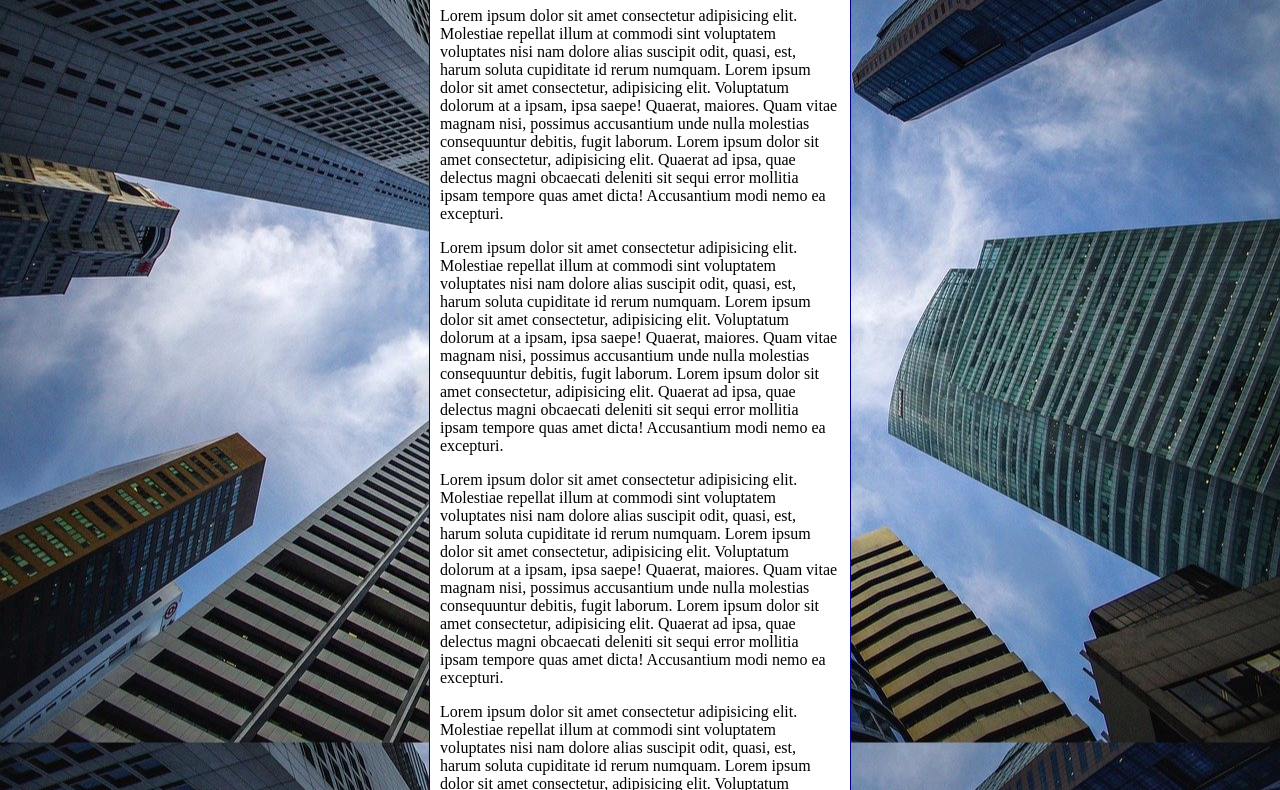
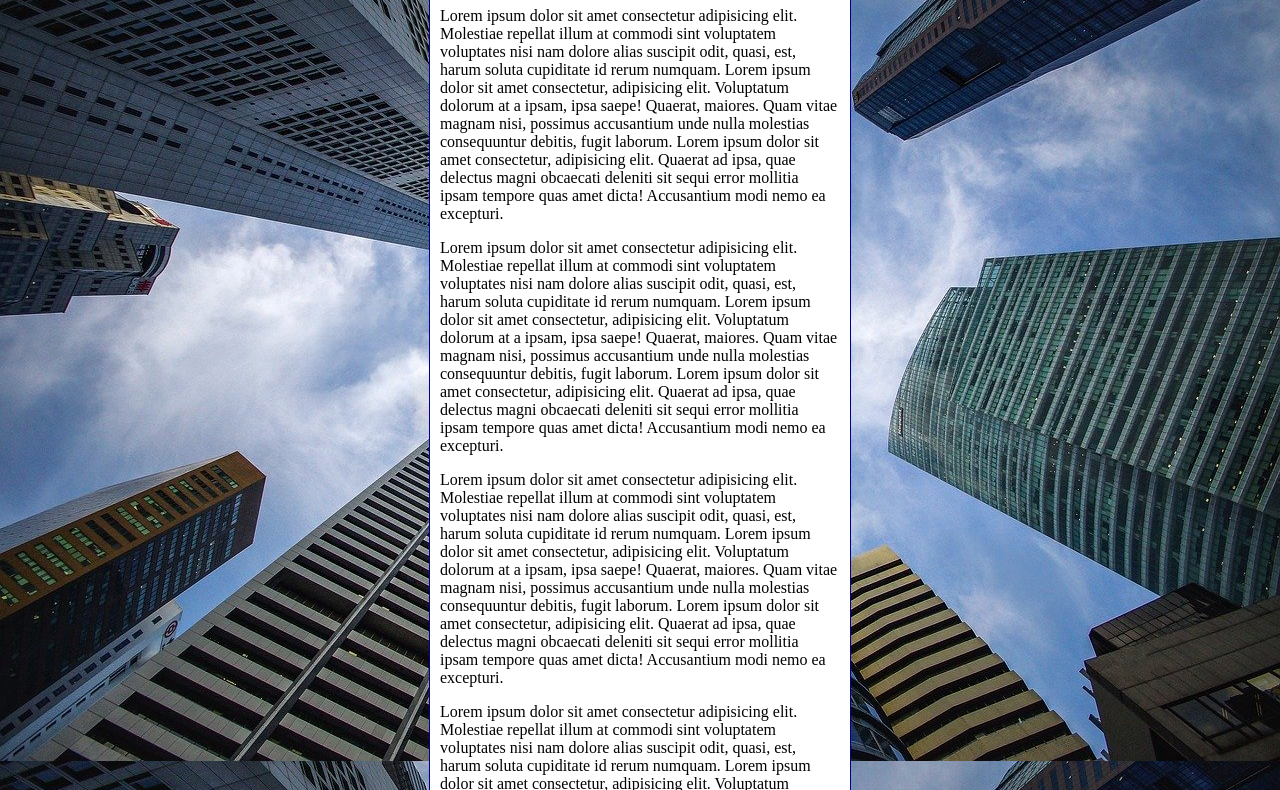
Before and after one commit to lorenzofonsecaeo-byte/html-css, a plain HTML site: page exercícios/ex022/fundo006.html in a window 1280 px wide. Shown: the part 92-882 px from the top of the page. Drawn offline with Linux system fonts and the light colour scheme.

Commit message:
re-atualizei o fundo006.html

```diff
--- a/exercícios/ex022/fundo006.html
+++ b/exercícios/ex022/fundo006.html
@@ -3,16 +3,24 @@
 <head>
     <meta charset="UTF-8">
     <meta name="viewport" content="width=device-width, initial-scale=1.0">
-    <title>Document</title>
+    <title>Fundo fixo de tela</title>
     <style>
         body {
             height: 100vh;
-            background-color: black;
+            /*background-color: black;
             background-image: url(imagens/wallpaper002.jpg);
             background-position: center center;
-            background-repeat: repeat-y;
+            background-repeat: no-repeat;
             background-size: cover;
-        }
+            background-attachment: fixed;*/
+
+            /* Shorthand - background
+                color > image > position > repeat > [size] > atachment
+            */
+
+            background: black url(imagens/wallpaper002.jpg) center center no-repeat fixed;
+            background-size:cover;
+            }
 
         main {
             background-color: white;
```
